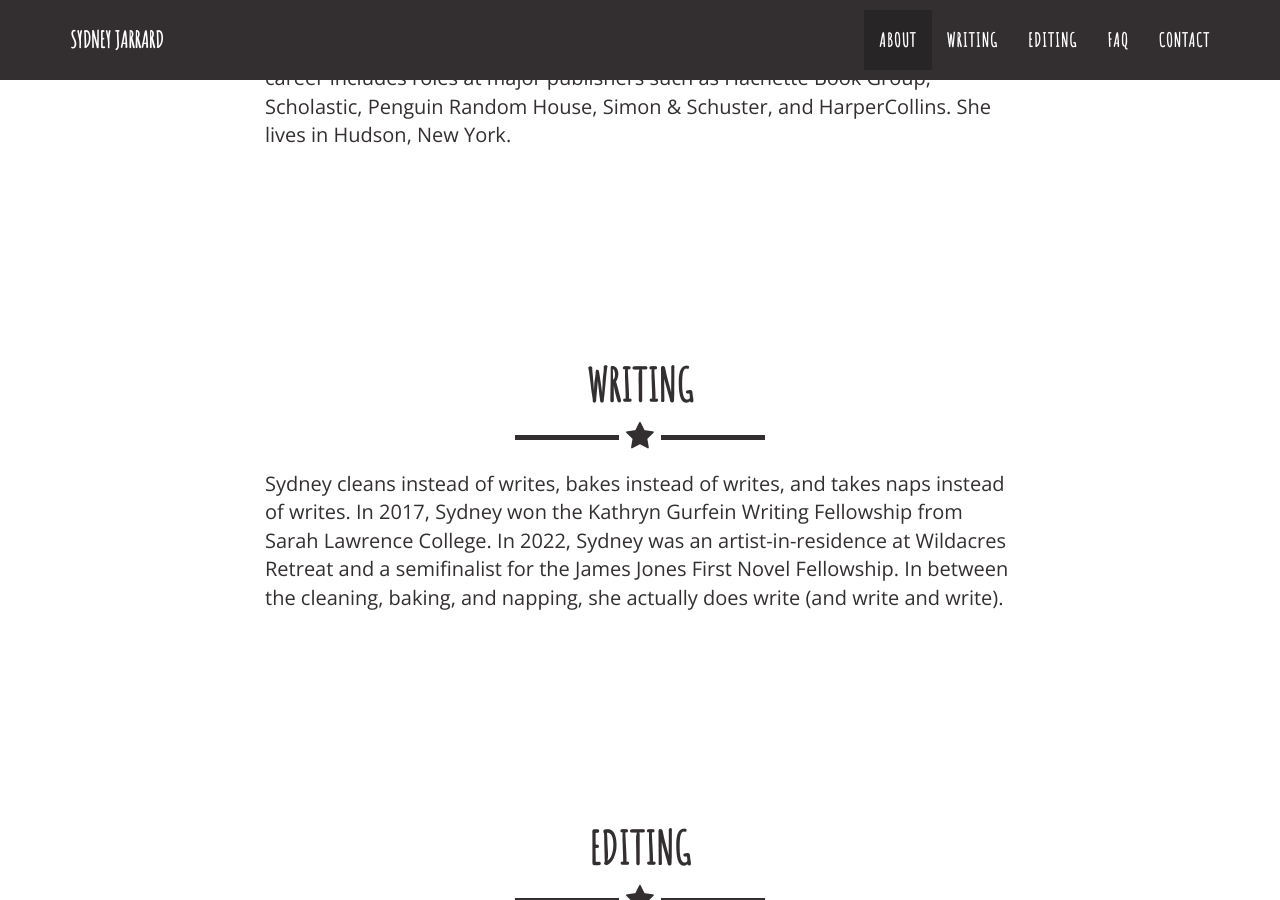
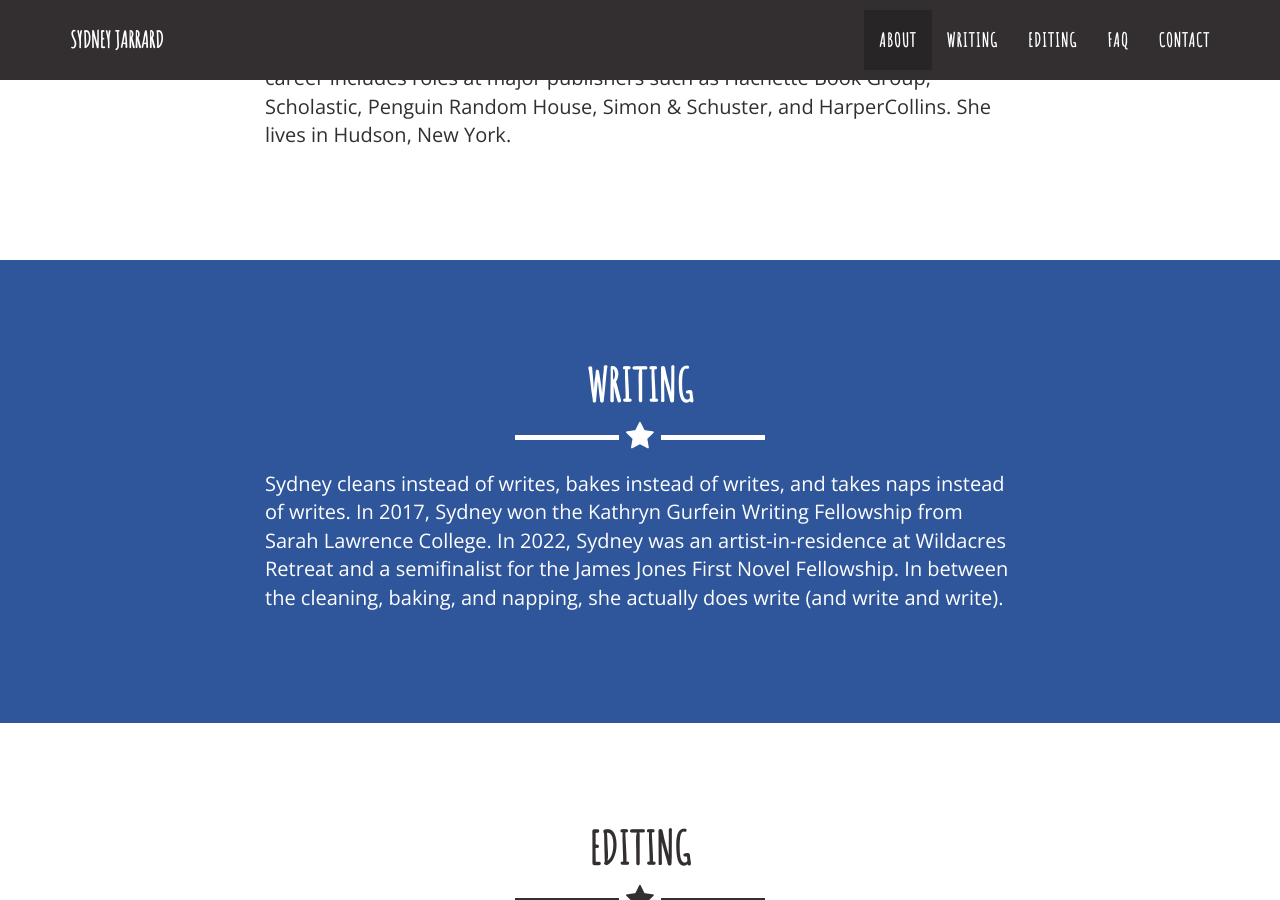
Before and after one commit to sydneyjarrard/sydneyjarrard.github.io, a Jekyll site: the page built from index.html, in a window 1280 px wide and 900 px high, scrolled down 1464 px. Built offline with Jekyll 4.4.1, drawn with Linux system fonts in a browser that asks for light colours.

Commit message:
Update writing.html

```diff
--- a/_includes/writing.html
+++ b/_includes/writing.html
@@ -1,9 +1,9 @@
-    <section class="writing" id="writing">
+    <section class="writing success" id="writing">
         <div class="container">
             <div class="row">
                 <div class="col-lg-12 text-center">
                     <h2>Writing</h2>
-                    <hr class="star-primary">
+                    <hr class="star-light">
                 </div>
             </div>
             <div class="row">
```
